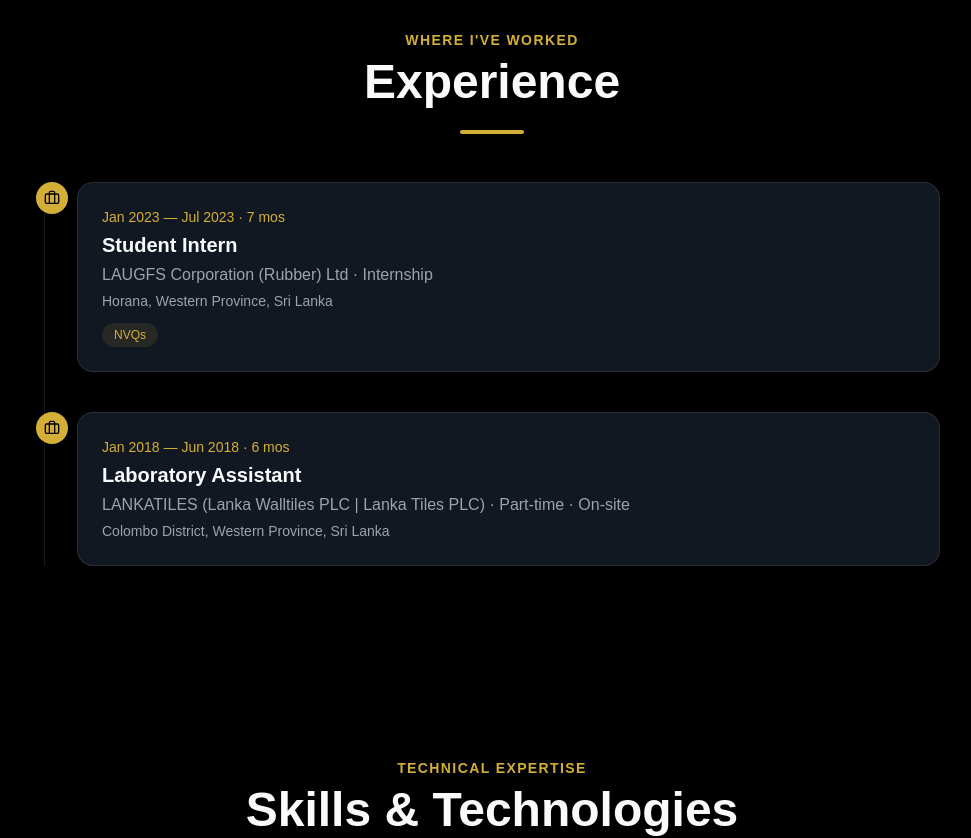
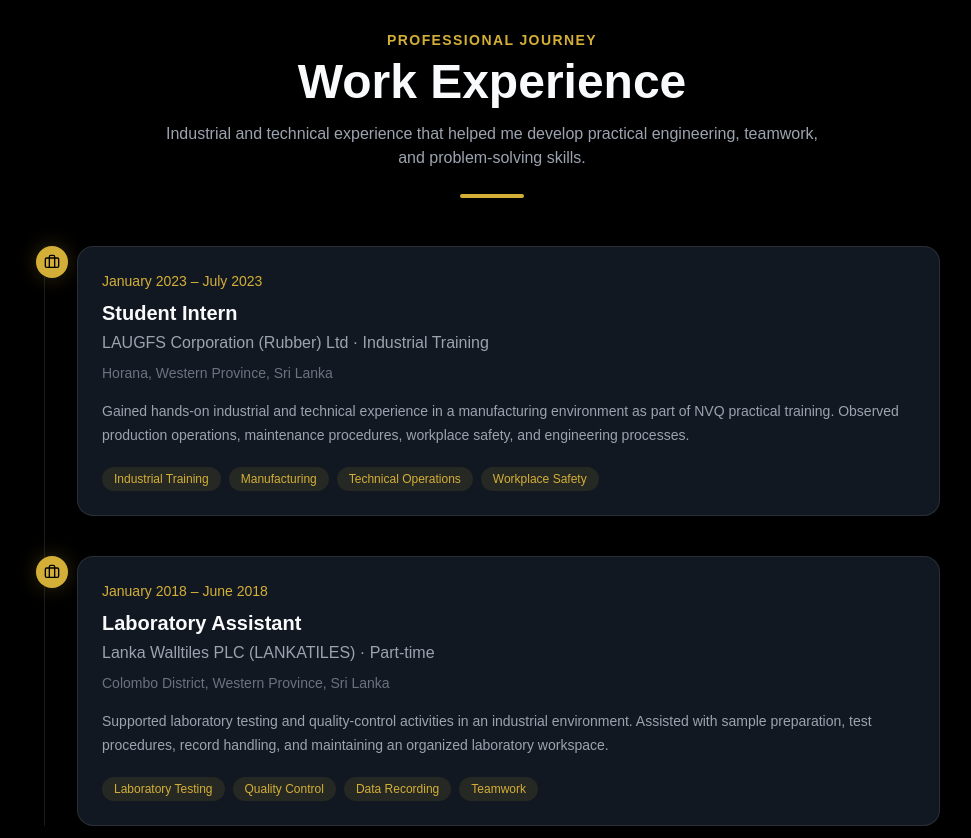
Before and after one commit to nvtharindukothalawala-tech/tharindu-portfolio, a Next.js app: page / in a window 1280 px wide. Shown: the part 3140-3978 px from the top of the page, without its empty margins (148-1119 px from the left). Built offline with nearby package versions, Linux system fonts and the light colour scheme.

Commit message:
Fix experience section and optimize certificate images

```diff
--- a/components/sections/Experience.tsx
+++ b/components/sections/Experience.tsx
@@ -5,25 +5,49 @@
 import SectionTitle from "../ui/SectionTitle";
 import Card from "../ui/Card";
 
-const experience = [
+type ExperienceItem = {
+  role: string;
+  company: string;
+  period: string;
+  type: string;
+  location: string;
+  description: string;
+  tags: string[];
+  link: string;
+};
+
+const experienceItems: ExperienceItem[] = [
   {
     role: "Student Intern",
     company: "LAUGFS Corporation (Rubber) Ltd",
-    companyLink:
-      "https://www.laugfs.lk/manufacturing-and-distribution/laugfs-corporation-rubber/",
-    type: "Internship",
-    period: "Jan 2023 — Jul 2023 · 7 mos",
+    period: "January 2023 – July 2023",
+    type: "Industrial Training",
     location: "Horana, Western Province, Sri Lanka",
-    tags: ["NVQs"],
+    description:
+      "Gained hands-on industrial and technical experience in a manufacturing environment as part of NVQ practical training. Observed production operations, maintenance procedures, workplace safety, and engineering processes.",
+    tags: [
+      "Industrial Training",
+      "Manufacturing",
+      "Technical Operations",
+      "Workplace Safety",
+    ],
+    link: "https://www.laugfs.lk/manufacturing-and-distribution/laugfs-corporation-rubber/",
   },
   {
     role: "Laboratory Assistant",
-    company: "LANKATILES (Lanka Walltiles PLC | Lanka Tiles PLC)",
-    companyLink: "https://www.lankatiles.com/",
-    type: "Part-time · On-site",
-    period: "Jan 2018 — Jun 2018 · 6 mos",
+    company: "Lanka Walltiles PLC (LANKATILES)",
+    period: "January 2018 – June 2018",
+    type: "Part-time",
     location: "Colombo District, Western Province, Sri Lanka",
-    tags: [],
+    description:
+      "Supported laboratory testing and quality-control activities in an industrial environment. Assisted with sample preparation, test procedures, record handling, and maintaining an organized laboratory workspace.",
+    tags: [
+      "Laboratory Testing",
+      "Quality Control",
+      "Data Recording",
+      "Teamwork",
+    ],
+    link: "https://www.lankatiles.com/",
   },
 ];
 
@@ -31,37 +55,57 @@
   return (
     <section id="experience" className="bg-[#000000] px-6 py-24">
       <div className="mx-auto max-w-4xl">
-        <SectionTitle eyebrow="Where I've Worked" title="Experience" />
+        <SectionTitle
+          eyebrow="Professional Journey"
+          title="Work Experience"
+          description="Industrial and technical experience that helped me develop practical engineering, teamwork, and problem-solving skills."
+        />
 
         <div className="relative border-l border-white/10 pl-8">
-          {experience.map((item, i) => (
+          {experienceItems.map((item, index) => (
             <motion.div
-              key={item.role + item.company}
+              key={`${item.role}-${item.company}`}
               initial={{ opacity: 0, y: 20 }}
               whileInView={{ opacity: 1, y: 0 }}
-              viewport={{ once: true }}
-              transition={{ duration: 0.6, delay: i * 0.15 }}
+              viewport={{ once: true, amount: 0.2 }}
+              transition={{
+                duration: 0.6,
+                delay: index * 0.15,
+              }}
               className="relative mb-10 last:mb-0"
             >
-              <span className="absolute -left-[41px] flex h-8 w-8 items-center justify-center rounded-full bg-[#D4AF37] text-black">
+              <span className="absolute -left-[41px] flex h-8 w-8 items-center justify-center rounded-full bg-[#D4AF37] text-black shadow-[0_0_20px_rgba(212,175,55,0.25)]">
                 <Briefcase size={16} />
               </span>
-              <Card>
-                <p className="mb-1 text-sm text-[#D4AF37]">{item.period}</p>
+
+              <Card className="h-full">
+                <p className="mb-2 text-sm font-medium text-[#D4AF37]">
+                  {item.period}
+                </p>
+
                 <h3 className="mb-1 text-xl font-semibold text-[#F9FAFB]">
                   {item.role}
                 </h3>
+
                 <a
-                  href={item.companyLink}
+                  href={item.link}
                   target="_blank"
                   rel="noopener noreferrer"
-                  className="mb-1 inline-block text-[#9CA3AF] hover:text-[#D4AF37] hover:underline"
+                  aria-label={`Visit ${item.company} website`}
+                  className="mb-2 inline-block text-[#9CA3AF] transition-colors duration-300 hover:text-[#D4AF37] hover:underline"
                 >
                   {item.company} · {item.type}
                 </a>
-                <p className="text-sm text-[#9CA3AF]">{item.location}</p>
-                {item.tags.length > 0 && (
-                  <div className="mt-3 flex flex-wrap gap-2">
+
+                <p className="mb-4 text-sm text-[#6B7280]">
+                  {item.location}
+                </p>
+
+                <p className="text-sm leading-6 text-[#9CA3AF]">
+                  {item.description}
+                </p>
+
+                <div className="mt-5 flex flex-wrap gap-2">
                   {item.tags.map((tag) => (
                     <span
                       key={tag}
@@ -71,7 +115,6 @@
                     </span>
                   ))}
                 </div>
-                )}
               </Card>
             </motion.div>
           ))}
```
Lines whose indentation alone changed are shown as unchanged.
